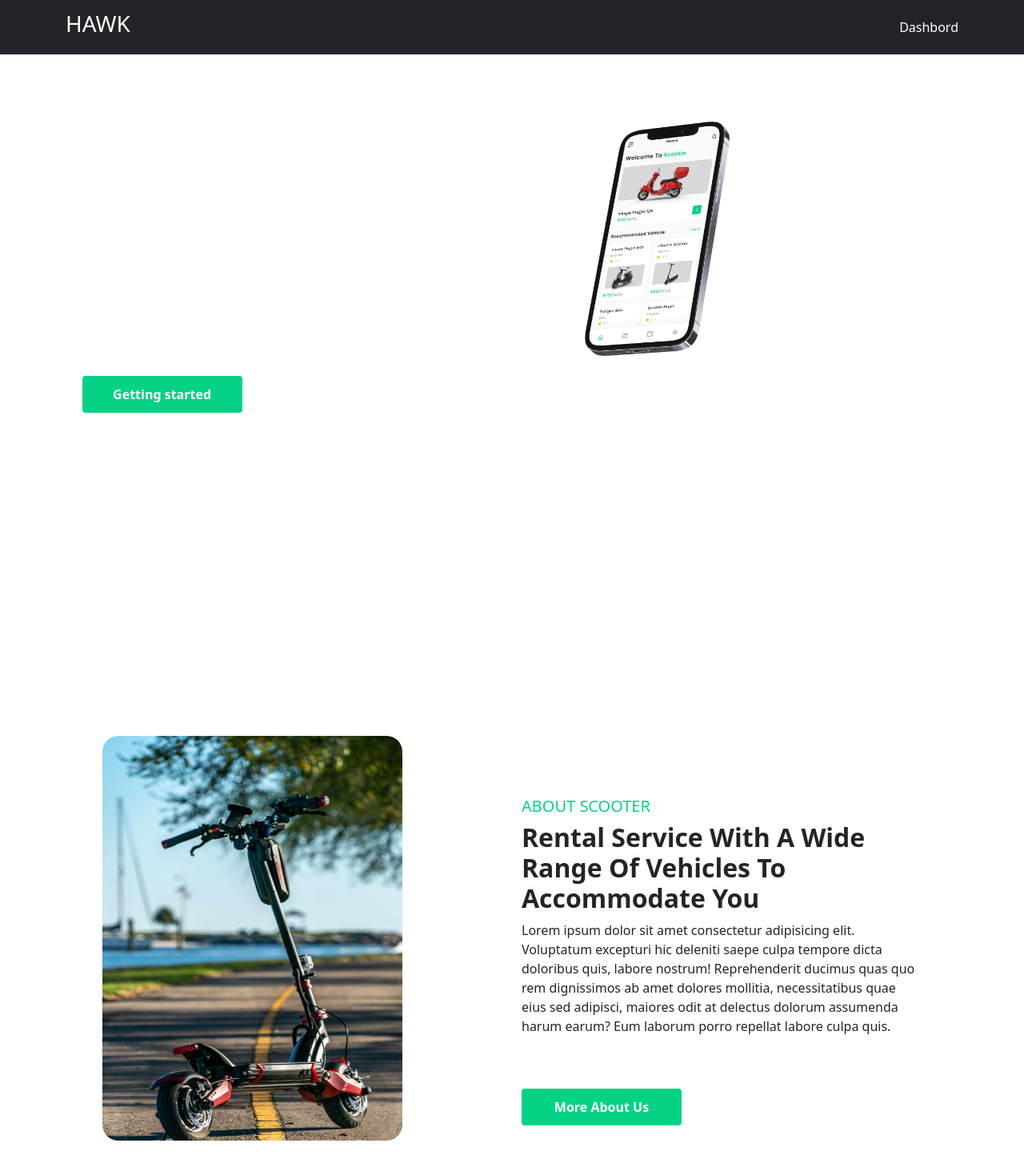
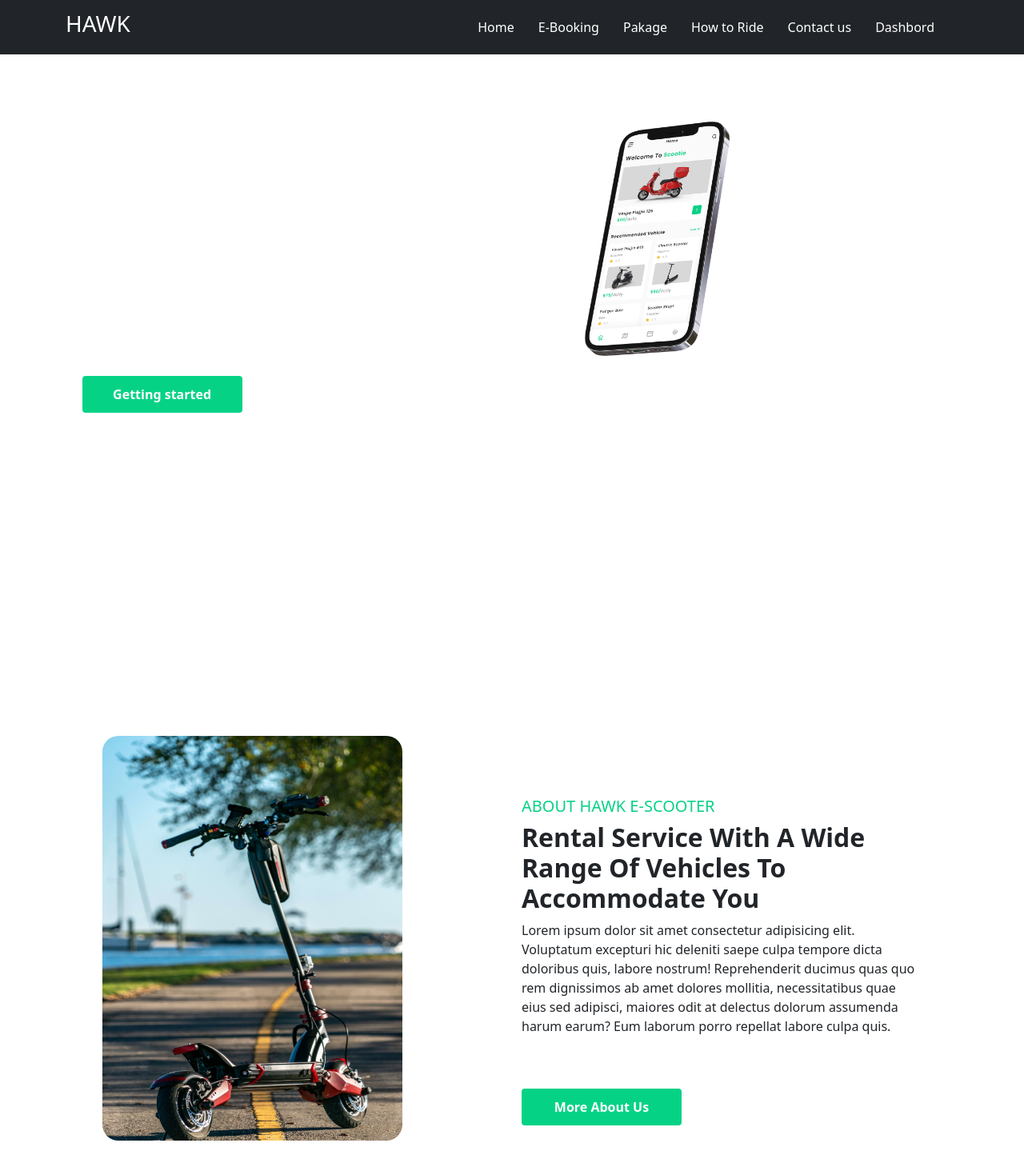
Before and after one commit to parvezaman/hawk-e-scooter-front-end, a React (Create React App) app: page / in a window 1280 px wide. Shown: the top 1464 px of the page at 80% size. Built offline with nearby package versions, Linux system fonts and the light colour scheme.

Commit message:
menu bar

```diff
--- a/src/App.js
+++ b/src/App.js
@@ -10,6 +10,7 @@ function App() {
       <BrowserRouter>
         <Routes>
           <Route path="/" element={<Home />} />
+          <Route path="/home" element={<Home />} />
           <Route path="/users" element={<Users />} />
         </Routes>
       </BrowserRouter>
--- a/src/Pages/Home/Header/Header.css
+++ b/src/Pages/Home/Header/Header.css
@@ -3,7 +3,7 @@
 }
 .main-div {
   position: relative;
-  opacity: 0.7;
+  opacity: 0.9;
 }
 .headerMian {
   position: absolute;
@@ -11,7 +11,7 @@
   left: 0;
   margin-top: 15%;
   opacity: 1;
-  z-index: 1;
+  z-index: 1.5;
 }
 .headerMian img {
   width: 30%;
--- a/src/Pages/Home/Home/AboutUs/AboutUs.js
+++ b/src/Pages/Home/Home/AboutUs/AboutUs.js
@@ -24,7 +24,7 @@ const AboutUs = () => {
 
         <div className="descriptionSetion col-lg-6 col-md-6 col-sm-12">
           <h5 data-aos="fade-left" data-aos-duration="3000">
-            ABOUT SCOOTER
+            ABOUT HAWK E-SCOOTER
           </h5>
           <h2>
             Rental Service With A Wide Range Of Vehicles To Accommodate You
--- a/src/Pages/Home/Navigation/Navigation.css
+++ b/src/Pages/Home/Navigation/Navigation.css
@@ -8,6 +8,7 @@
 .navStyle {
   text-decoration: none;
   color: white;
+  padding-right: 30px;
 }
 .navStyle:hover {
   border-bottom: 2px solid tomato;
--- a/src/Pages/Home/Navigation/Navigation.js
+++ b/src/Pages/Home/Navigation/Navigation.js
@@ -15,6 +15,21 @@ const Navigaton = () => {
           <Navbar.Collapse id="responsive-navbar-nav">
             <Nav className="me-auto"></Nav>
             <Nav>
+              <Link className="navStyle" to="/home">
+                Home
+              </Link>
+              <Link className="navStyle" to="/home">
+                E-Booking
+              </Link>
+              <Link className="navStyle" to="/home">
+                Pakage
+              </Link>
+              <Link className="navStyle" to="/home">
+                How to Ride
+              </Link>
+              <Link className="navStyle" to="/home">
+                Contact us
+              </Link>
               <Link className="navStyle" to="/users">
                 Dashbord
               </Link>
```
